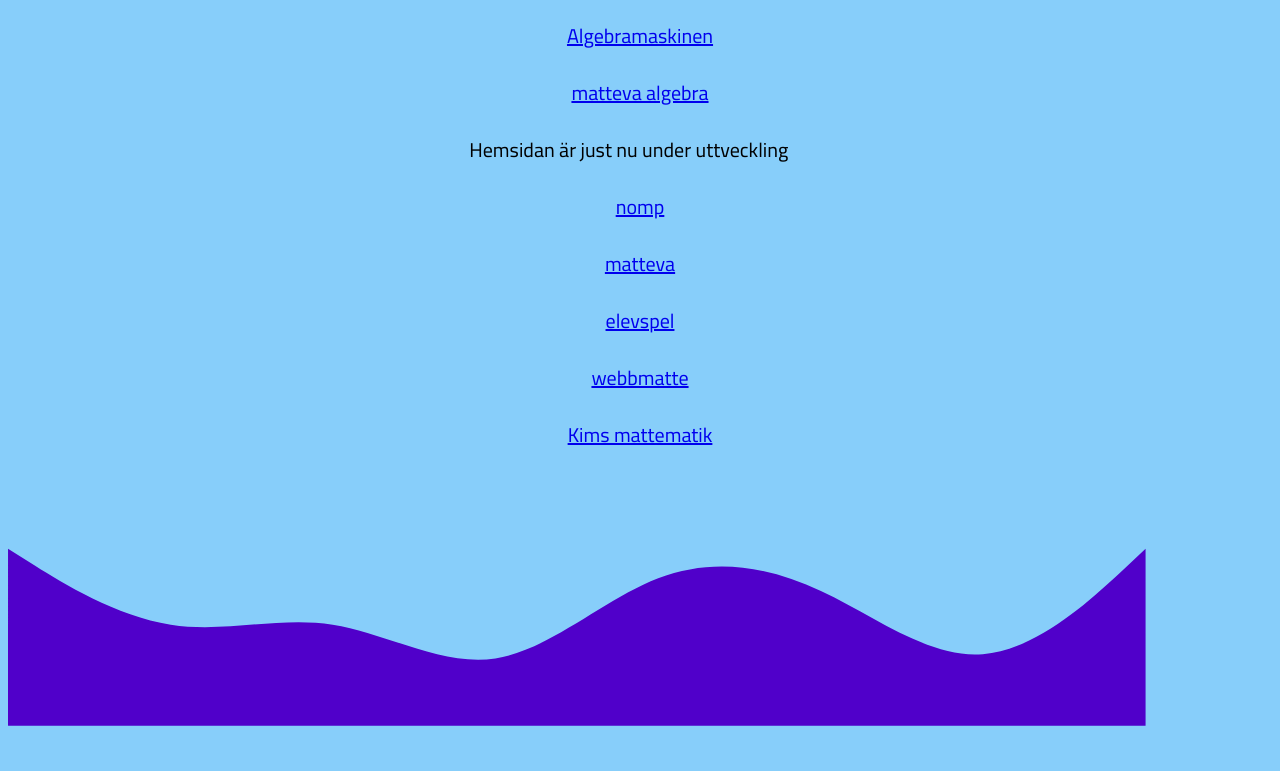
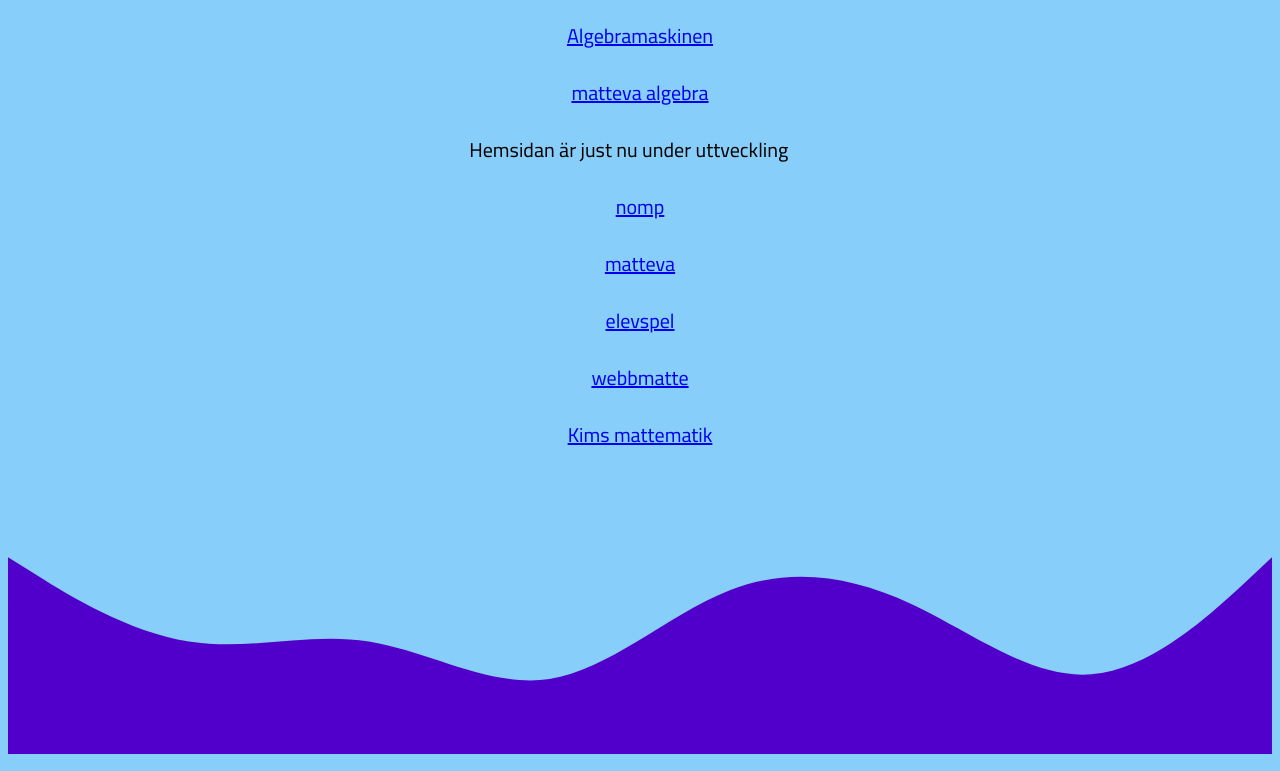
Before and after one commit to hampu07/hampu07.github.io, a plain HTML site: page index.html in a window 1280 px wide. Shown: the part 120-891 px from the top of the page. Before the commit the page ends 862 px from the top, so only its background shows below. Drawn offline with Linux system fonts and the light colour scheme.

Commit message:
back normal

```diff
--- a/index.html
+++ b/index.html
@@ -29,7 +29,7 @@
 <p> <a href="https://www.elevspel.se/amnen/matematik/">elevspel</a></p>
 <p> <a href="www.webbmatte.se">webbmatte</a> </p>
 <p class="kimsmattematik"> <a href="https://www.kimsmatematik.com/">Kims mattematik</a></p>
-<svg class="zao" xmlns="http://www.w3.org/2000/svg" viewBox="0 0 1600 330"><path fill="#5000ca" fill-opacity="1" d="M0,96L34.3,117.3C68.6,139,137,181,206,192C274.3,203,343,181,411,192C480,203,549,245,617,234.7C685.7,224,754,160,823,133.3C891.4,107,960,117,1029,149.3C1097.1,181,1166,235,1234,229.3C1302.9,224,1371,160,1406,128L1440,96L1440,320L1405.7,320C1371.4,320,1303,320,1234,320C1165.7,320,1097,320,1029,320C960,320,891,320,823,320C754.3,320,686,320,617,320C548.6,320,480,320,411,320C342.9,320,274,320,206,320C137.1,320,69,320,34,320L0,320Z"></path></svg>
+<svg class="zao" xmlns="http://www.w3.org/2000/svg" viewBox="0 0 1440 330"><path fill="#5000ca" fill-opacity="1" d="M0,96L34.3,117.3C68.6,139,137,181,206,192C274.3,203,343,181,411,192C480,203,549,245,617,234.7C685.7,224,754,160,823,133.3C891.4,107,960,117,1029,149.3C1097.1,181,1166,235,1234,229.3C1302.9,224,1371,160,1406,128L1440,96L1440,320L1405.7,320C1371.4,320,1303,320,1234,320C1165.7,320,1097,320,1029,320C960,320,891,320,823,320C754.3,320,686,320,617,320C548.6,320,480,320,411,320C342.9,320,274,320,206,320C137.1,320,69,320,34,320L0,320Z"></path></svg>
 
 
 
```
